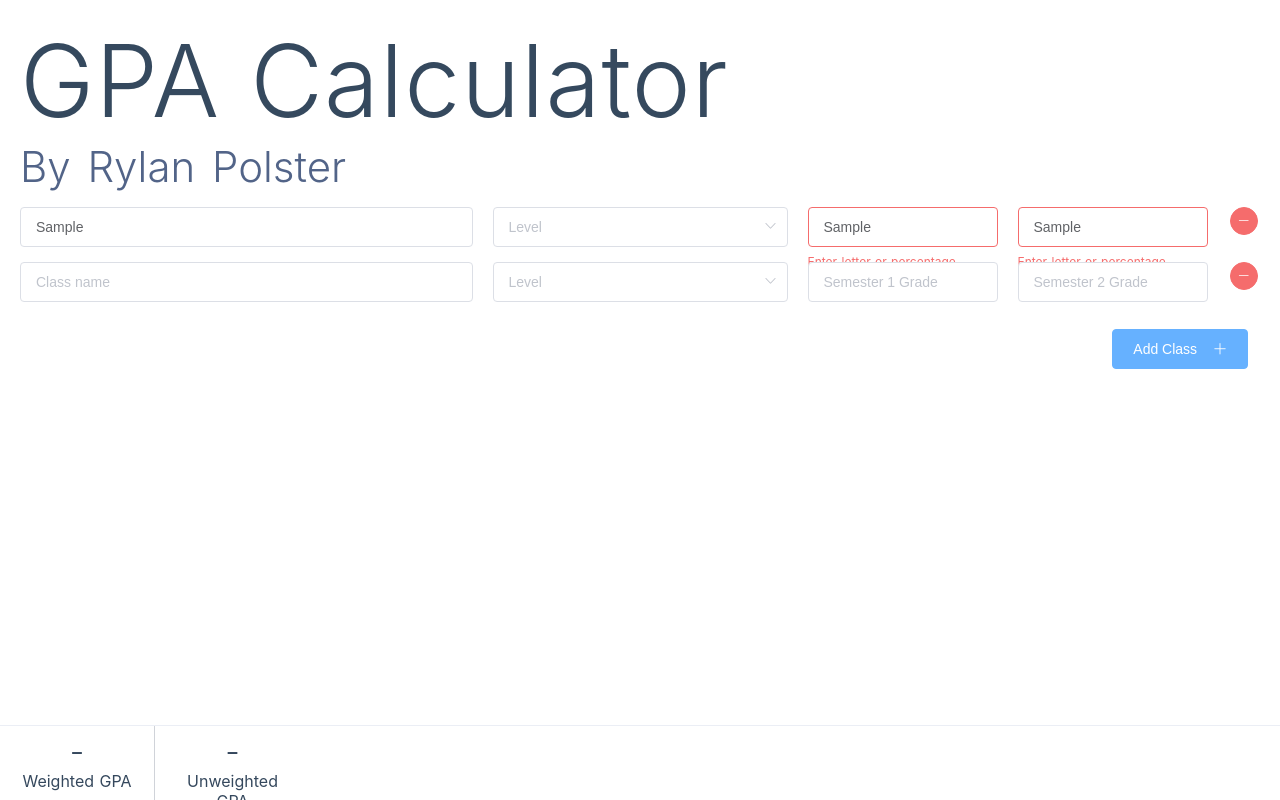
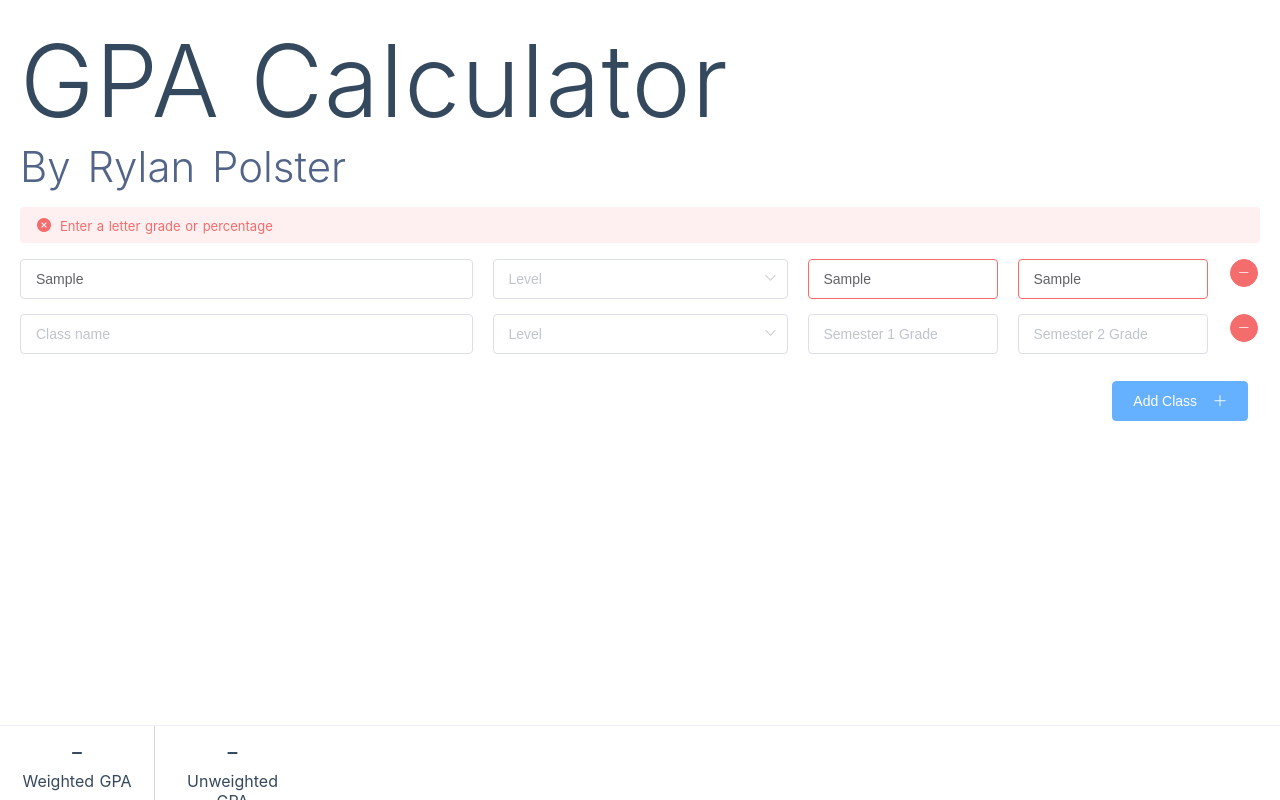
Before and after one commit to Rylan12/GPA-Calculator, a Nuxt app: page / in a window 1280 px wide. Both pictures are taken after typing "Sample", "Sample", "Sample" into the empty fields and a click on the button "Add Class". Built offline with nearby package versions, Linux system fonts and the light colour scheme.

Commit message:
Show error bar instead of error message

```diff
--- a/components/GradeTable.vue
+++ b/components/GradeTable.vue
@@ -1,5 +1,12 @@
 <template>
   <div>
+    <el-alert
+      title="Enter a letter grade or percentage"
+      type="error"
+      :closable="false"
+      show-icon
+      v-if="!valid">
+    </el-alert>
     <el-row :gutter="20">
       <div v-for="(row, index) in tableData">
         <el-col :xs="11" :sm="9" :md="9" :lg="9" :xl="9">
@@ -112,7 +119,7 @@ export default {
       // run cb with no parameters for no error
       if (value.length === 0 || /^([ABCDF]|((\.\d+)|(\d+\.?\d*)%?))$/i.test(value)) cb();
       // run cb with an error to show an error
-      cb(new Error("Enter letter or percentage"));
+      cb(new Error(" "));
     }
 
     return {
@@ -133,6 +140,7 @@ export default {
       }],
       rules1: {grades: [{validator: (rule, value, cb) => validator(rule, value[0], cb), trigger: 'blur'}]},
       rules2: {grades: [{validator: (rule, value, cb) => validator(rule, value[1], cb), trigger: 'blur'}]},
+      valid: true,
     }
   },
   methods: {
@@ -203,11 +211,23 @@ export default {
     },
   },
   watch: {
-    gpa() {
-      this.$emit("change", this.gpa);
+    gpa(gpa) {
+      this.$emit("change", gpa);
     },
-    formData() {
-
+    tableData: {
+      handler() {
+        const data = [];
+        const dataCount = this.$refs.form.length;
+        this.$refs.form.forEach(form => {
+          form.validate(valid => {
+            data.push(valid);
+            if (data.length === dataCount) {
+              this.valid = !data.some(ele => !ele);
+            }
+          })
+        })
+      },
+      deep: true
     },
   },
 }
```
